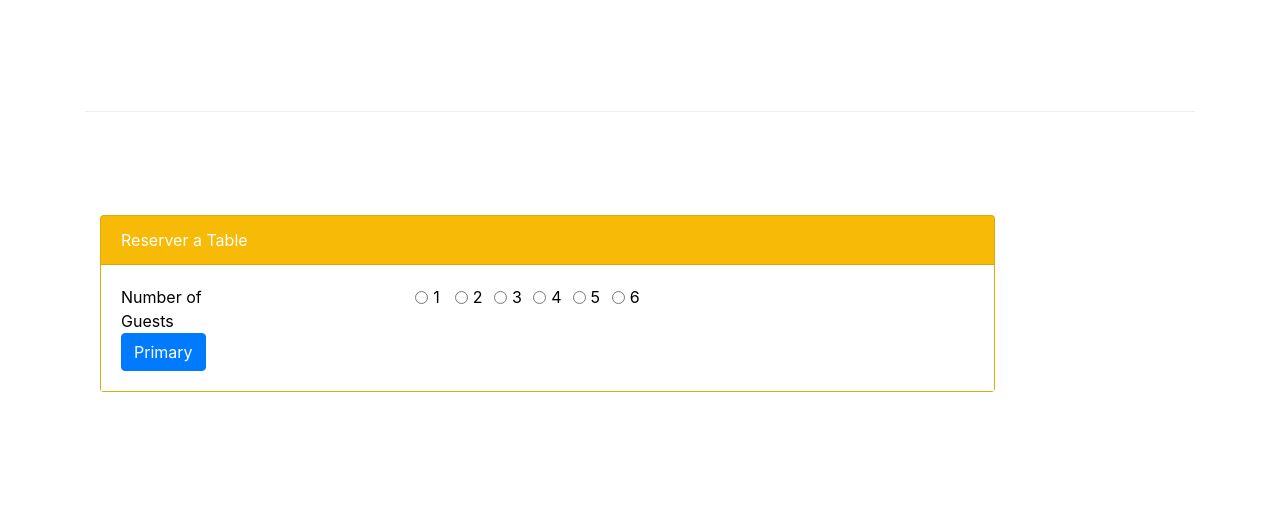
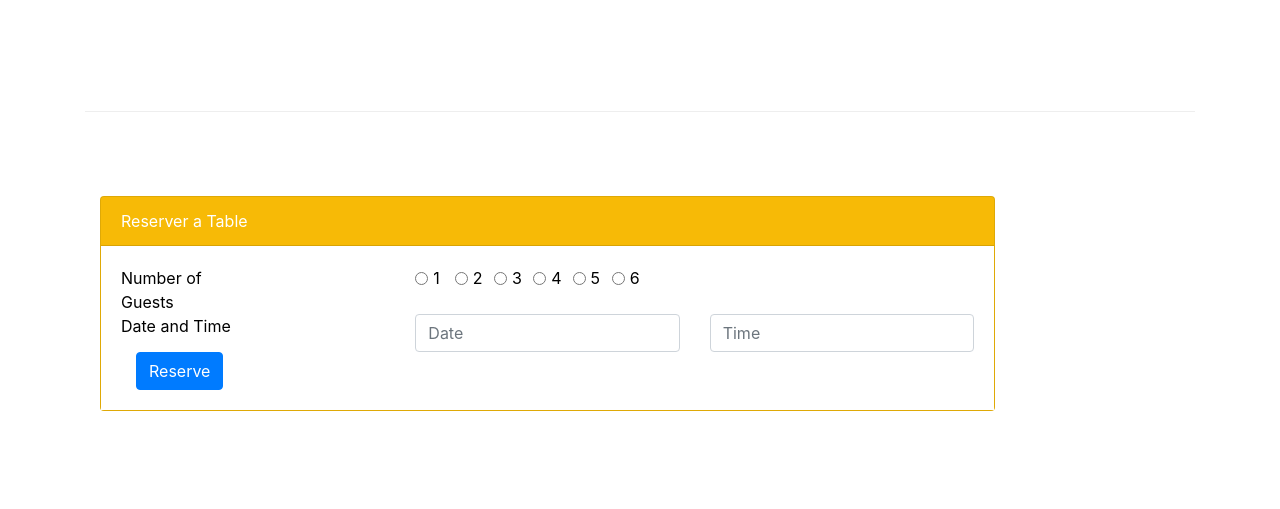
Before and after one commit to morisasy/conFusion, a website: page index.html in a window 1280 px wide. Shown: the part 1422-1931 px from the top of the page. Drawn offline with nearby package versions, Linux system fonts and the light colour scheme.

Commit message:
form, notification and button

```diff
--- a/index.html
+++ b/index.html
@@ -48,8 +48,11 @@
                     <h1>Ristorante con Fusion</h1>
                     <p>We take inspiration from the World's best cuisines, and create a unique fusion experience. Our lipsmacking creations will tickle your culinary senses!</p>
                 </div>
+                <div class="col-12 col-sm-3 align-self-center">
+                    <img src="img/logo.png" class="img-fluid">
+                </div>
                 <div class="col-12 col-sm align-self-center">
-                    <img src="img/logo.png" class="img-fluid">
+                     <button type="button" class="btn btn-primary">Reserve Table</button>
                 </div>
             </div>
         </div>
@@ -80,7 +83,7 @@
                 <h3>This Month's Promotions</h3>
             </div>
             <div class="col col-sm col-md">
-                <h2>Weekend Grand Buffet</h2>
+                <h2>Weekend Grand Buffet <span class="badge badge-danger">New</span></h2>
                 <p>Featuring mouthwatering combinations with a choice of five different salads, six enticing appetizers, six main entrees and five choicest desserts. Free flowing bubbly and soft drinks. All for just $19.99 per person </p>
             </div>
         </div>
@@ -110,7 +113,7 @@
                  <div class="col-12 col-sm-10">
 
                          <div class="card text-white bg-warning mb-3" style="max-width: 100%;">
-                              <div class="card-header " >Reserver a Table</div>
+                            <div class="card-header " >Reserver a Table</div>
                               <div class="card-body style="max-width: 100%;">
                                 <form style="max-width: 100%";>
                                     <div  class= "row">
@@ -146,18 +149,36 @@
 
                                     </div>
 
+                                     <div  class= "row">
+                                         <div class="col-12 col-sm-4 ">
+                                            <label class="form-check-label guest-no-label">Date and Time</label>
+                                        </div>
+                                        <div class="col-12 col-sm-8">
+                                            <div class="row">
+                                                <div class="col">
+                                                  <input type="text" class="form-control" placeholder="Date">
+                                                </div>
+                                                <div class="col">
+                                                  <input type="text" class="form-control" placeholder="Time">
+                                                </div>
+                                            </div>
+                                       </div>
+                                    </div>
+                                    <div clas = "row">
+                                     <div class="col col-sm-12 col-sm-offset-6">
+                                            <button type="button" class="btn btn-primary">Reserve</button>
+                                     </div>
 
-                                </form>
-                                <div clas = "row">
-                                      <button type="button" class="btn btn-primary">Primary</button>
                                   </div>
 
-                                </div>
-                              </div>
+
+                            </form>
+
 
                         </div>
 
 
+                    </div>
 
 
                 </div>
```
